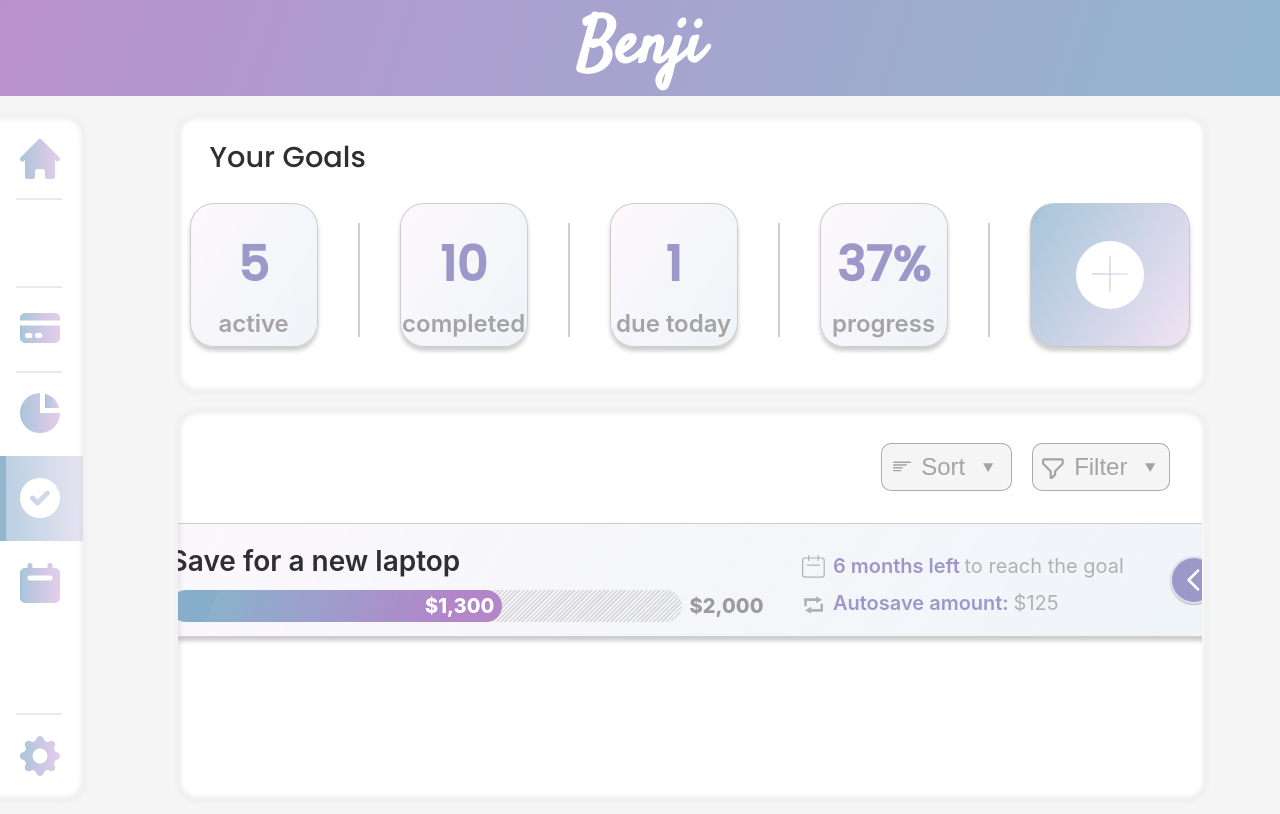
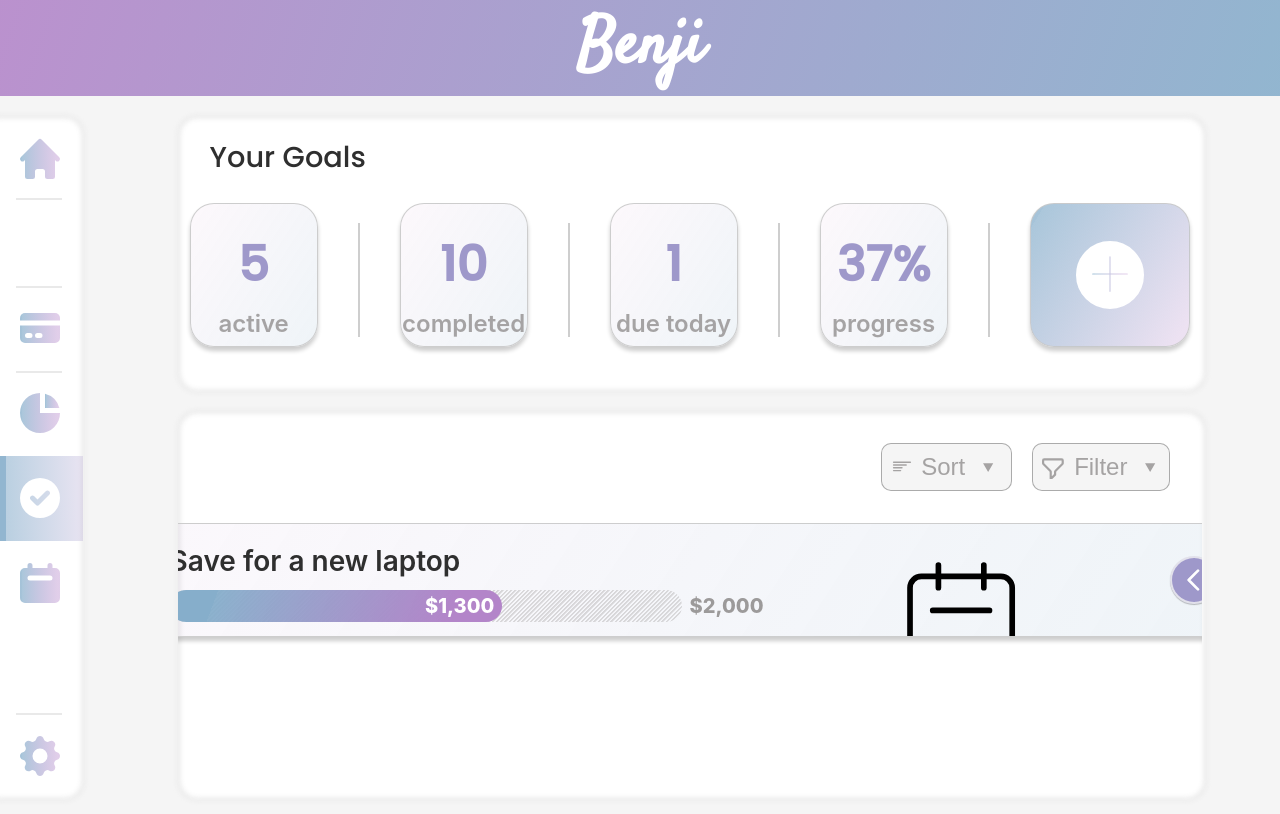
Before and after one commit to victorsandru/Benji, a React (Create React App) app in the folder benji/: page /goals in a window 1280 px wide. Shown: the top 814 px of the page. Built offline with nearby package versions, Linux system fonts and the light colour scheme.

Commit message:
Remove unused styles in GoalCard.css

```diff
--- a/benji/src/components/GoalCard/GoalCard.css
+++ b/benji/src/components/GoalCard/GoalCard.css
@@ -77,35 +77,6 @@
     justify-content: right;
 }
 
-.text-container {
-    padding: 0.25rem 0;
-    display: flex;
-    flex-direction: row;
-    align-items: center;
-}
-
-.text-highlight {
-    display: inline;
-    font-weight: 600;
-    font-size: 1.25rem;
-    color: #9E98CA;
-    margin: 0 0.3rem;
-}
-
-.text-normal {
-    display: inline;
-    font-weight: 400;
-    font-size: 1.25rem;
-    color: rgba(156, 154, 154, 0.75);
-    margin: 0;
-}
-
-.svg-container-calendar-repeat {
-    color: rgba(156, 154, 154, 0.75);
-    height: 1.8rem;
-    width: 1.8rem;
-}
-
 .goal-expand-btn {
     width: 3rem;
     height: 3rem;
```
